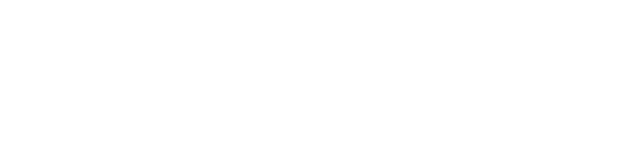
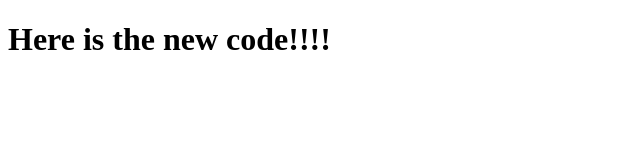
Before and after one commit to naveenkumarnkpk/learning, a plain HTML site: page index.html in a window 1280 px wide. Shown: the whole page, without its empty margins (0-640 px from the left). Drawn offline with Linux system fonts and the light colour scheme.

Commit message:
added some code

```diff
--- a/index.html
+++ b/index.html
@@ -6,5 +6,6 @@
     <title>Document</title>
 </head>
 <body>
+    <h1>Here is the new code!!!!</h1>
 </body>
 </html>
```
